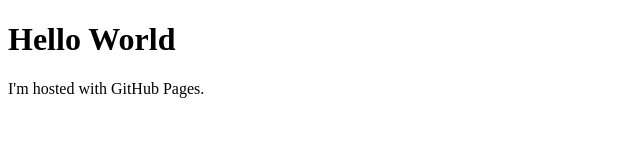
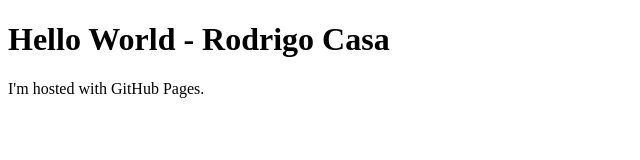
Before and after one commit to RodrigoCasa/RodrigoCasa.github.io, a plain HTML site: page index.html in a window 1280 px wide. Shown: the whole page, without its empty margins (0-640 px from the left). Drawn offline with Linux system fonts and the light colour scheme.

Commit message:
Update index.html

```diff
--- a/index.html
+++ b/index.html
@@ -1,7 +1,7 @@
 <!DOCTYPE html>
 <html>
   <body>
-      <h1>Hello World</h1>
+      <h1>Hello World - Rodrigo Casa</h1>
       <p>I'm hosted with GitHub Pages.</p>
 </body>
 </html>
```
